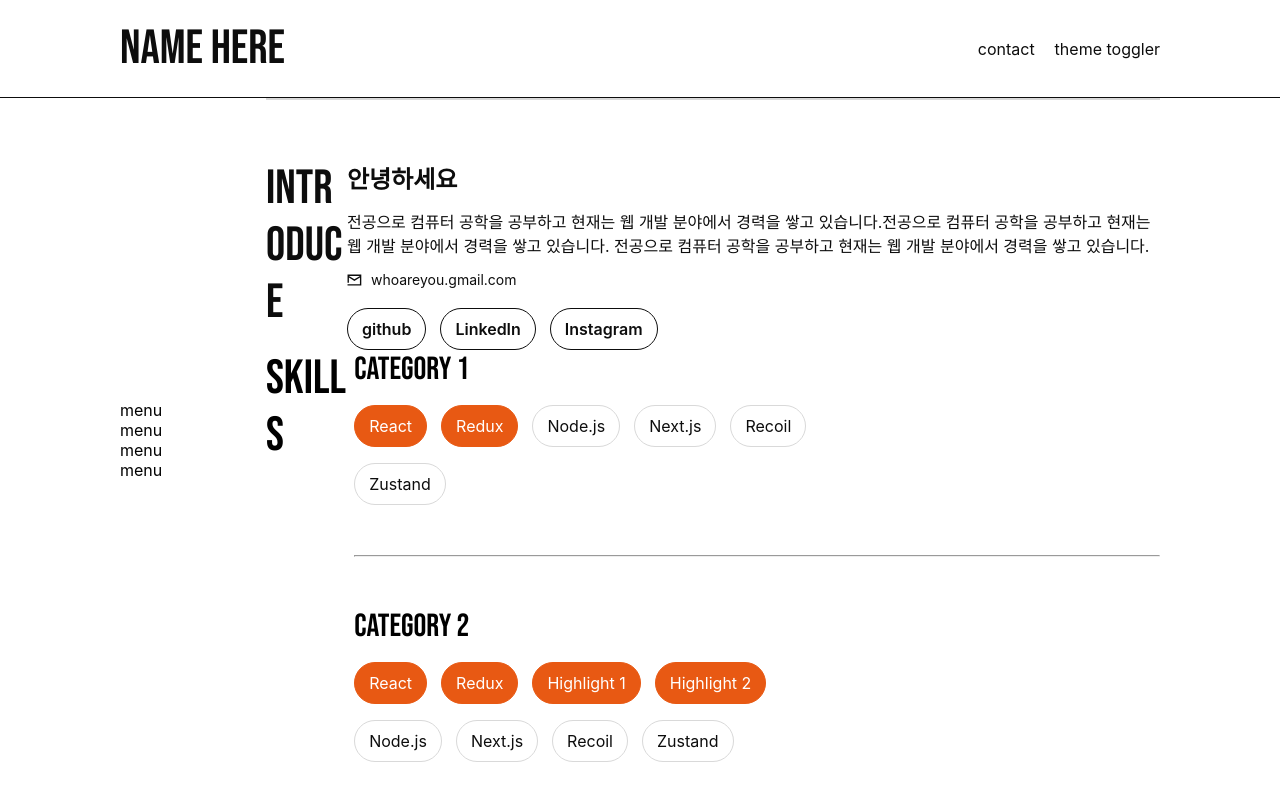
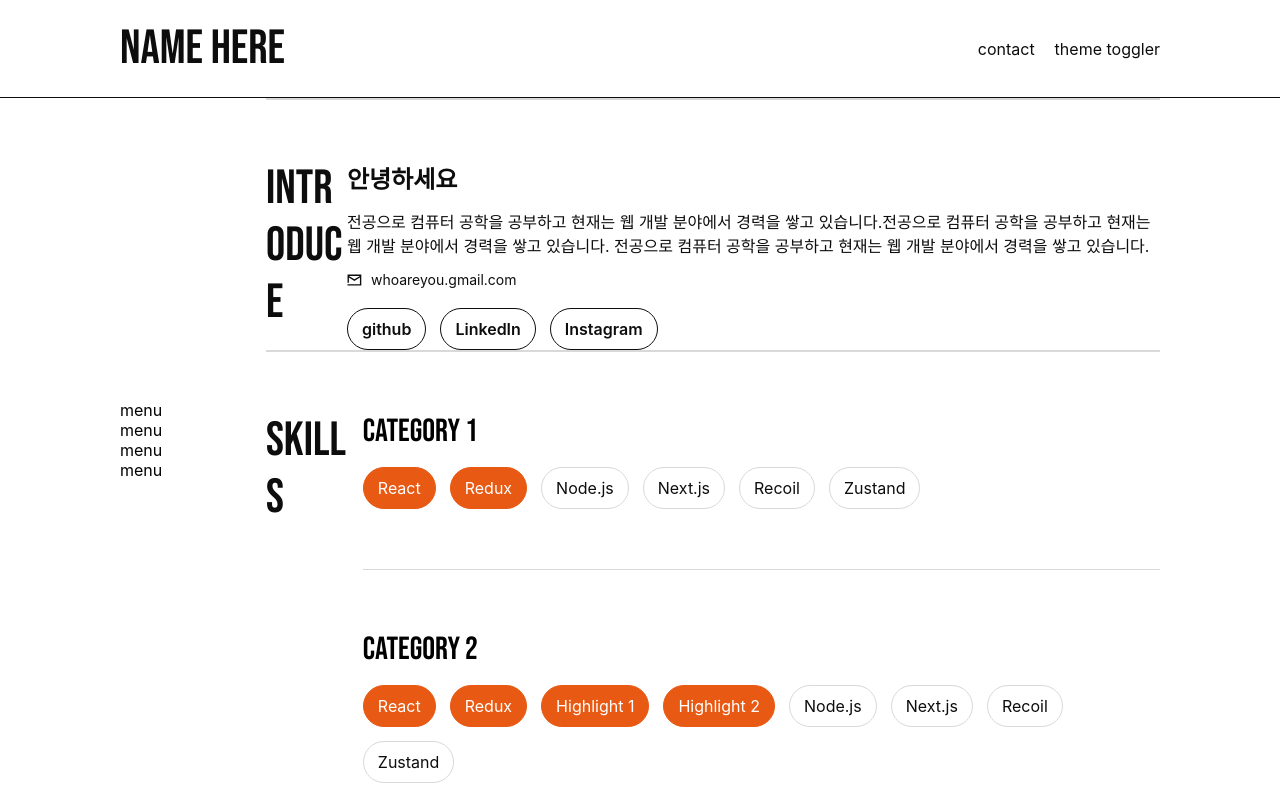
Before and after one commit to In-N-Out-Dev/PortfolioHub, a React (Vite) app: page / in a window 1280 px wide. Shown: the top 800 px of the page. Built offline with nearby package versions, Linux system fonts and the light colour scheme.

Commit message:
refactor: fix skills layout

```diff
--- a/src/components/skills/Skills.tsx
+++ b/src/components/skills/Skills.tsx
@@ -1,24 +1,13 @@
-import styled from '@emotion/styled';
+import InfoCard from 'components/common/InfoCard';
 
 import SkillsCategoryList from './SkillsCategoryList';
 
 const Skills = () => {
   return (
-    <Container>
-      <Title>SKILLS</Title>
+    <InfoCard title="SKILLS">
       <SkillsCategoryList />
-    </Container>
+    </InfoCard>
   );
 };
 
-const Container = styled.li`
-  display: flex;
-  justify-content: space-between;
-`;
-
-const Title = styled.h3`
-  font-family: 'Bebas Neue', cursive;
-  font-size: 4.8rem;
-`;
-
 export default Skills;
--- a/src/components/skills/SkillsCategory.tsx
+++ b/src/components/skills/SkillsCategory.tsx
@@ -6,14 +6,13 @@ import type { SkillData } from './SkillsData';
 
 const SkillsCategory = ({ category, skills }: SkillData) => {
   return (
-    <CategoryCard>
+    <li>
       <Title>{category}</Title>
       <SkillsCategoryItemList skills={skills} />
-    </CategoryCard>
+      <Divider />
+    </li>
   );
 };
-
-const CategoryCard = styled.li``;
 
 const Title = styled.h4`
   font-family: 'Bebas Neue', cursive;
@@ -21,4 +20,10 @@ const Title = styled.h4`
   font-size: 3.2rem;
 `;
 
+const Divider = styled.div`
+  margin-top: 6rem;
+  background-color: ${({ theme }) => theme.colors.BORDER};
+  height: 0.1rem;
+`;
+
 export default SkillsCategory;
--- a/src/components/skills/SkillsCategoryItem.tsx
+++ b/src/components/skills/SkillsCategoryItem.tsx
@@ -7,7 +7,6 @@ const SkillsCategoryItem = ({ highlight, skill }: Skill) => {
 };
 
 const Item = styled.li<{ highlight: boolean }>`
-  margin: 0 1.4rem 1.6rem 0;
   padding: 1rem 1.4rem;
   width: fit-content;
   border: 0.1rem solid;
--- a/src/components/skills/SkillsCategoryItemList.tsx
+++ b/src/components/skills/SkillsCategoryItemList.tsx
@@ -24,10 +24,7 @@ const SkillsCategoryItemList = ({ skills }: SkillsCategoryItemListProps) => {
 const SkillsList = styled.ul`
   display: flex;
   flex-wrap: wrap;
-  /**
-   *  @todos: #10 Skills/modify width of category skill list
-   */
-  max-width: 48rem;
+  gap: 1.4rem;
 `;
 
 export default SkillsCategoryItemList;
--- a/src/components/skills/SkillsCategoryList.tsx
+++ b/src/components/skills/SkillsCategoryList.tsx
@@ -1,5 +1,3 @@
-import { Fragment } from 'react';
-
 import styled from '@emotion/styled';
 
 import SkillsCategory from './SkillsCategory';
@@ -9,10 +7,10 @@ const SkillsCategoryList = () => {
   return (
     <CategoryList>
       {SKILLS_DATA.map((skillData) => (
-        <Fragment key={skillData.category}>
-          <SkillsCategory {...skillData} />
-          <Divider />
-        </Fragment>
+        <SkillsCategory
+          key={skillData.category}
+          {...skillData}
+        />
       ))}
     </CategoryList>
   );
@@ -20,10 +18,9 @@ const SkillsCategoryList = () => {
 
 const CategoryList = styled.ul`
   width: 100%;
-`;
-
-const Divider = styled.hr`
-  margin: 3.4rem 0 5rem;
+  display: flex;
+  flex-direction: column;
+  gap: 6rem;
 `;
 
 export default SkillsCategoryList;
```
